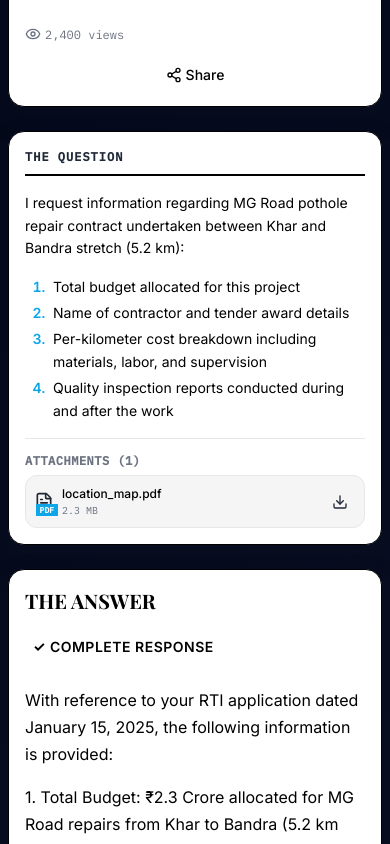
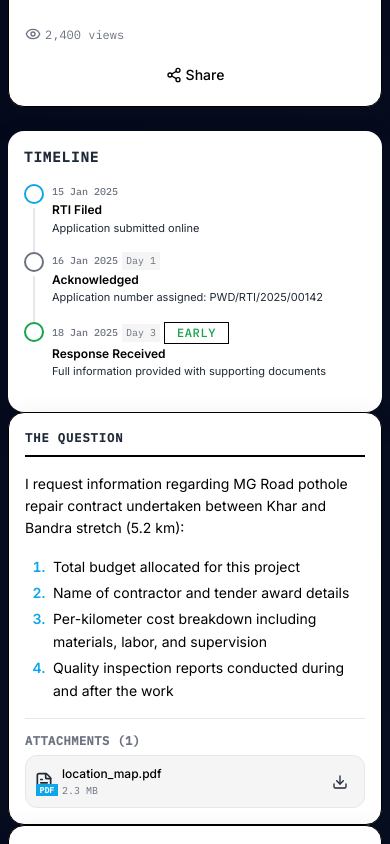
Before and after one commit to Yugantar-NGO/youRTI-UI, a Next.js app: page /rti/rti-001 in a window 390 px wide. Shown: the part 840-1684 px from the top of the page. Built offline with nearby package versions, Linux system fonts and the light colour scheme.

Commit message:
refactor(rti-detail): restructure layout to multi-column grid system

```diff
--- a/src/components/features/rti-detail/organisms/RTIDetailLayout.module.css
+++ b/src/components/features/rti-detail/organisms/RTIDetailLayout.module.css
@@ -20,44 +20,72 @@
   width: 100%;
 }
 
-/* Content Wrapper - Two Column Layout */
-.contentWrapper {
+/* At a Glance + Quick Facts - Two Column Layout */
+.glanceFactsWrapper {
   display: grid;
-  grid-template-columns: 320px 1fr;
+  grid-template-columns: 60% 40%;
   gap: var(--spacing-xl);
   align-items: start;
 }
 
-/* Sidebar (Timeline) - Desktop: Left Column, Scrolls with Content */
-.sidebar {
-  position: relative;
+.glanceColumn {
   width: 100%;
 }
 
-.sidebarContent {
+.factsColumn {
   width: 100%;
-  /* Not sticky - scrolls with content as per requirements */
 }
 
-/* Main Content - Desktop: Right Column */
-.mainContent {
+/* The Finding Section - Full Width */
+.findingSection {
   width: 100%;
-  display: flex;
-  flex-direction: column;
-  gap: 3rem; /* 48px - consistent with layout spacing */
+}
+
+/* Question + Department Profile - Two Column Layout */
+.questionDeptWrapper {
+  display: grid;
+  grid-template-columns: 60% 40%;
+  gap: var(--spacing-xl);
+  align-items: start;
+}
+
+.questionColumn {
+  width: 100%;
+}
+
+.deptColumn {
+  width: 100%;
+}
+
+/* Answer Section - Full Width */
+.answerSection {
+  width: 100%;
+}
+
+/* Documents + What We Found - Two Column Layout */
+.docsFoundWrapper {
+  display: grid;
+  grid-template-columns: 50% 50%;
+  gap: var(--spacing-xl);
+  align-items: start;
+}
+
+.docsColumn {
+  width: 100%;
+}
+
+.foundColumn {
+  width: 100%;
+}
+
+/* Timeline Section - Full Width */
+.timelineSection {
+  width: 100%;
 }
 
 /* Related RTIs - Full Width */
 .related {
   width: 100%;
-}
-
-/* Tablet Breakpoint - Adjust sidebar width */
-@media (max-width: 1200px) {
-  .contentWrapper {
-    grid-template-columns: 280px 1fr;
-    gap: var(--spacing-lg);
-  }
 }
 
 /* Mobile Breakpoint - Single Column Layout */
@@ -67,21 +95,22 @@
     gap: 2rem; /* 32px - tighter spacing on mobile like landing */
   }
 
-  .contentWrapper {
-    /* Single column - Main content first, then timeline */
+  /* Stack At a Glance + Quick Facts */
+  .glanceFactsWrapper {
     grid-template-columns: 1fr;
     gap: 2rem;
   }
 
-  .sidebar {
-    /* Timeline appears after main content on mobile */
-    order: 2;
+  /* Stack Question + Department Profile */
+  .questionDeptWrapper {
+    grid-template-columns: 1fr;
+    gap: 2rem;
   }
 
-  .mainContent {
-    /* Main content appears first on mobile */
-    order: 1;
-    gap: 2rem; /* 32px on mobile */
+  /* Stack Documents + What We Found */
+  .docsFoundWrapper {
+    grid-template-columns: 1fr;
+    gap: 2rem;
   }
 }
 
@@ -92,11 +121,9 @@
     gap: 1.5rem; /* 24px - tightest spacing on small mobile like landing */
   }
 
-  .contentWrapper {
-    gap: 1.5rem;
-  }
-
-  .mainContent {
+  .glanceFactsWrapper,
+  .questionDeptWrapper,
+  .docsFoundWrapper {
     gap: 1.5rem;
   }
 }
```
